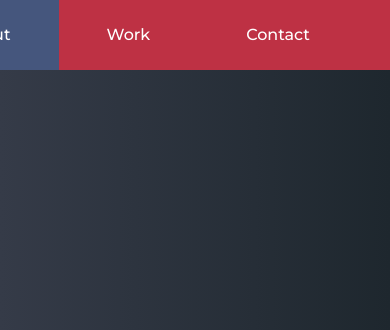
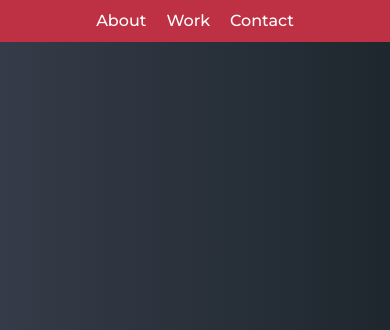
Before and after one commit to makwanaraj/makwanaraj.github.io, a plain HTML site: page index.html in a window 390 px wide. Shown: the top 330 px of the page. Drawn offline with Linux system fonts and the light colour scheme.

Commit message:
media query changes

```diff
--- a/style.css
+++ b/style.css
@@ -87,10 +87,7 @@ a {
   text-align: center;
   padding: 4rem 2rem;
   background: var(--main-blue);
-
 }
-
-
 
 .projects-section > h2 {
   max-width: 640px;
@@ -105,10 +102,9 @@ a {
   width: 100%;
   margin: 0 auto;
   margin-bottom: 6rem;
-
 }
 
-.project:hover{
+.project:hover {
   transform: translateY(-5px);
 }
 
@@ -162,6 +158,7 @@ a {
   font-size: 1.4rem;
 }
 
+/* social media icon  */
 .social-links {
   display: flex;
   justify-content: center;
@@ -185,30 +182,38 @@ a {
 
 .contact-details:hover {
   transform: translateY(8px);
-  text-shadow: 0 0 5px #ccc, 0 0 10px #ccc, 0 0 15px #ccc, 0 0 20px #c6e3f3, 0 0 30px #c6e3f3, 0 0 40px #c6e3f3, 0 0 55px #c6e3f3, 0 0 75px #c6e3f3, 2px 2px 2px rgba(85, 225, 230, 0.979);
+  text-shadow: 0 0 5px #ccc, 0 0 10px #ccc, 0 0 15px #ccc, 0 0 20px #c6e3f3,
+    0 0 30px #c6e3f3, 0 0 40px #c6e3f3, 0 0 55px #c6e3f3, 0 0 75px #c6e3f3,
+    2px 2px 2px rgba(85, 225, 230, 0.979);
 }
 
-@media (max-width:360px){
+/* responsive  */
+@media (max-width: 768px) {
+  .nav {
+    display: flex;
+    justify-content: center;
+    width: 100%;
+
+  }
   .nav-list {
-    justify-content: space-around;
+    margin-right: 0;
+
   }
 
   .nav-list a {
-    padding: 1.5rem;
+    padding: 10px;
   }
 
   .projects-section {
-   padding: 1rem;
+    padding: 1rem;
   }
 
-  .contact-section{
-    padding-top: 3rem;
+  .contact-section {
+    padding-top: 1rem;
   }
 
   .social-links a {
     font-size: 2rem;
     padding: 1rem 5rem;
-
   }
-
 }
```
